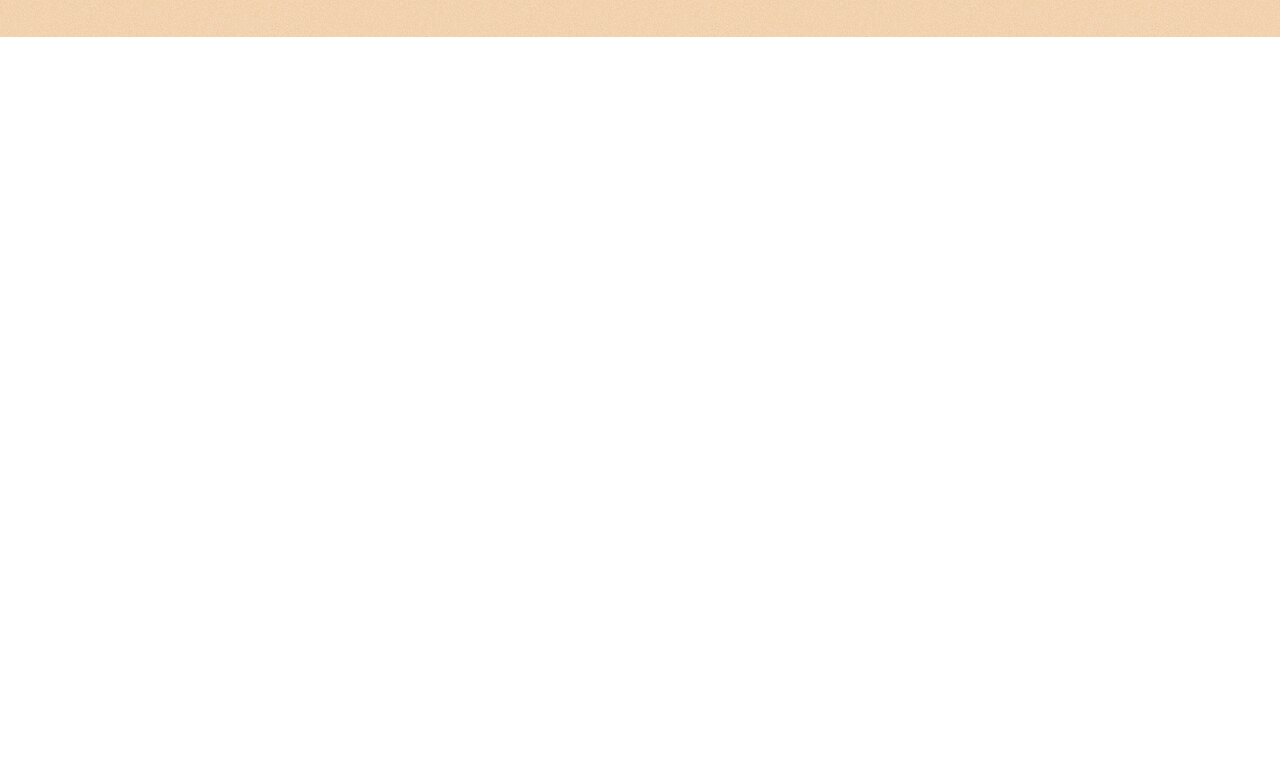
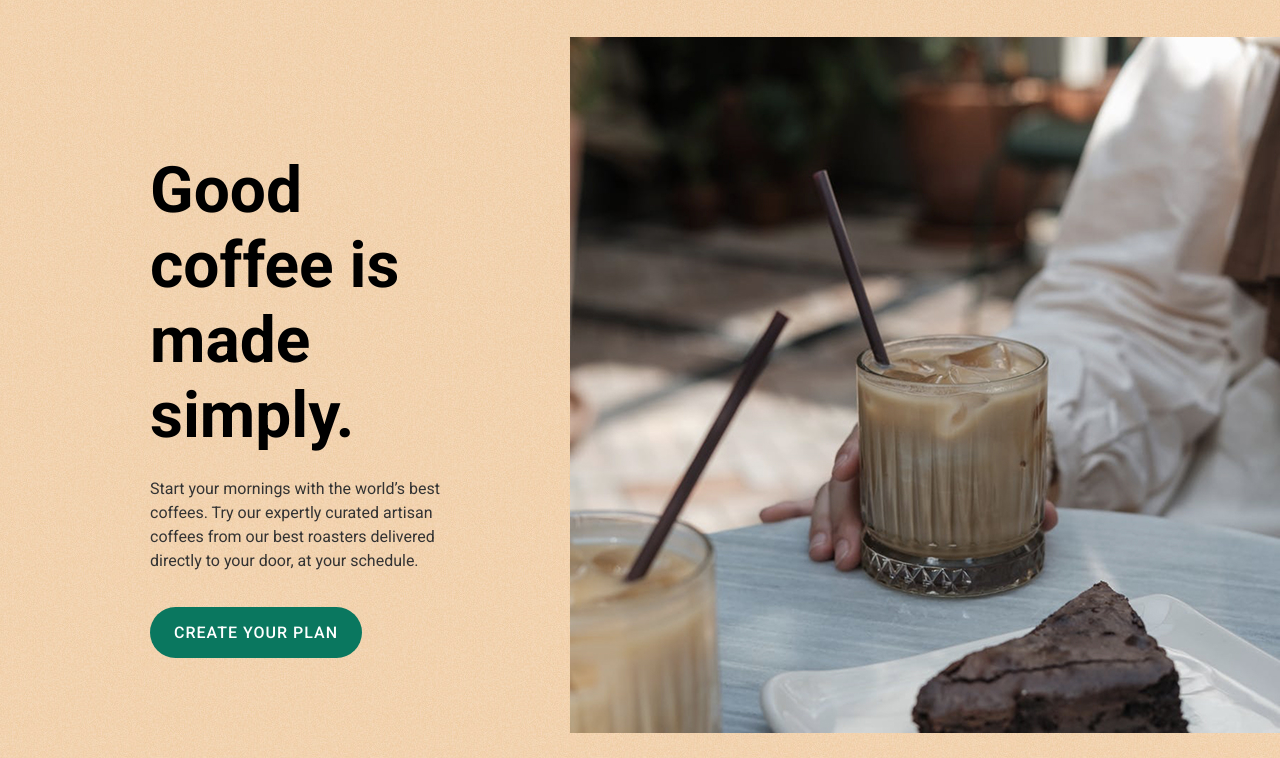
Before and after one commit to ilhombekk/coffeeroasters, a plain HTML site: page index.html in a window 1280 px wide. Shown: the part 89-847 px from the top of the page. Before the commit the page ends 800 px from the top, so only its background shows below. Drawn offline with Linux system fonts and the light colour scheme.

Commit message:
add hero section

```diff
--- a/css/styles.css
+++ b/css/styles.css
@@ -117,6 +117,7 @@ img {
     margin-right: 40px;
 }
 .sitenav-link {
+    white-space: nowrap;
     text-decoration: none;
     display: block;
     font-size: 12px;
@@ -124,7 +125,61 @@ img {
     font-weight: bold;
     text-transform: uppercase;
     color:var(--text-color)
+
 }
 .sitenav-link:hover {
     color: var(--accent-color-green);
 }
+/* hero  */
+.hero {
+}
+.hero-container {
+    display: flex;
+    padding-left: 0;
+    padding-right: 0;
+}
+.container {
+}
+.hero-info-wrappers {
+    width: 100%;
+    max-width: 730px;
+    padding-top: 116px;
+    padding-bottom: 100px;
+    padding-left: 150px;
+    padding-right: 116px;
+}
+.hero-heading {
+    margin-top: 0;
+    margin-bottom: 24px;
+    font-size: 64px;
+    line-height: normal;
+    color:#000
+}
+.hero-text {
+    margin-top: 0;
+    margin-bottom: 34px;
+    font-size: 16px;
+    line-height: 1.5;
+}
+.button {
+    display: inline-block;
+    padding: 16px 24px;
+    border: 0;
+    border-radius: 100px;
+    font-size: 16px;
+    line-height: normal;
+    font-weight: 500;
+    cursor: pointer;
+    text-decoration: none;
+    text-transform: uppercase;
+    letter-spacing: 1px;
+    white-space: nowrap;
+}
+.button-green {
+    background-color: var(--accent-color-green);
+    color: #fff;
+}
+.hero-img {
+    width: 710px;
+    height: 696px;
+}
--- a/index.html
+++ b/index.html
@@ -28,6 +28,18 @@
         </nav>
         </div>
     </header>
+    <!-- hero  -->
+
+    <div class="hero">
+        <div class="hero-container container">
+        <div class="hero-info-wrappers">
+        <h1 class="hero-heading">Good coffee is made simply.</h1>
+        <p class="hero-text">Start your mornings with the world’s best coffees. Try our expertly curated artisan coffees from our best roasters delivered directly to your door, at your schedule.</p>
+        <a class="button button-green" href="#">Create your plan</a>
+        </div>
+        <img class="hero-img" src="img/coffe-pirog.jpg" alt="coffe-pirog" width="710" height="696" >
+        </div>
+    </div>
     </div>
     <script src="js/main.js"></script>
 </body>
```
Also changed, not shown: img/coffe-pirog.jpg (added).
